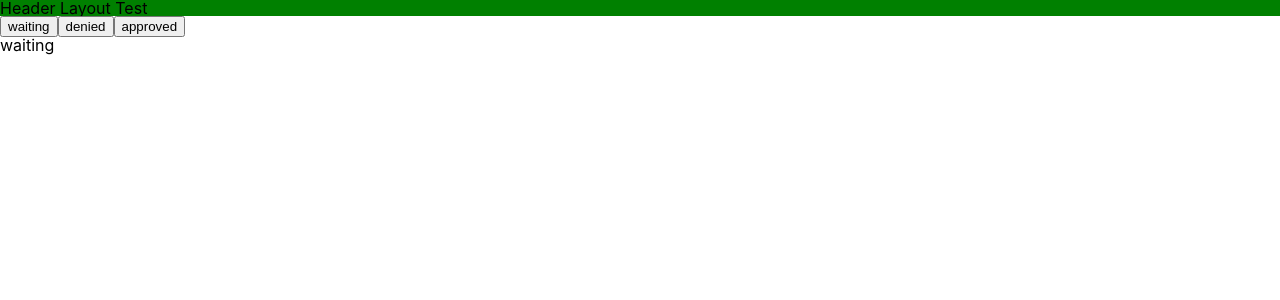
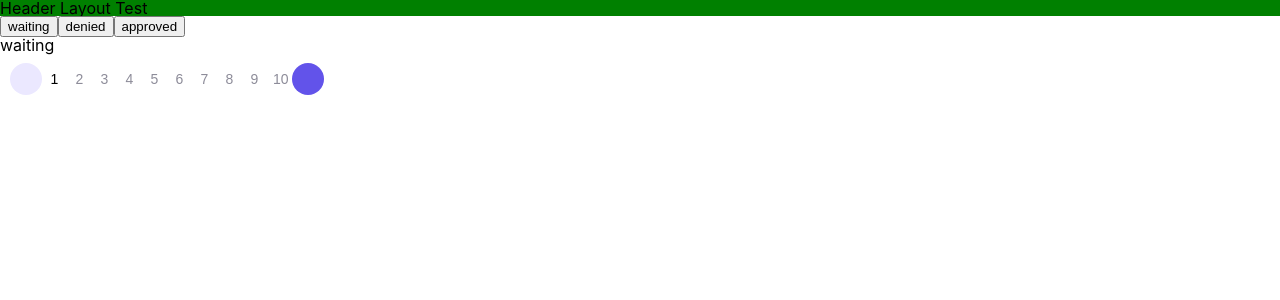
Before and after one commit to StockfolioOfficial/stockcontent-monitor-demo-front, a React (Create React App) app: page /confirm-contents in a window 1280 px wide. Shown: the top 300 px of the page. Built offline with nearby package versions, Linux system fonts and the light colour scheme.

Commit message:
feat pagenation button 추가

```diff
--- /dev/null
+++ b/src/components/atoms/pagenation.tsx
@@ -0,0 +1,95 @@
+import * as React from 'react';
+import { useState, useRef } from 'react';
+import styled, { css } from 'styled-components';
+
+export interface PagenationProps
+  extends React.ButtonHTMLAttributes<HTMLButtonElement> {}
+
+const PagenationBtn = styled.button<PagenationProps>`
+  width: 32px;
+  height: 32px;
+  border: 0; /* globalStyle로 (reset이나 normalize에 있을 듯) */
+  border-radius: 100%;
+  background-color: ${({ theme }) => theme.colors.purple};
+
+  :hover {
+    box-shadow: 1px 1px 2px rgba(0, 0, 0, 0.2);
+    cursor: pointer; /* globalStyle로 (reset이나 normalize에 있을 듯) */
+  }
+
+  :disabled {
+    background-color: ${({ theme }) => theme.colors.violet};
+  }
+`;
+
+const PagenationNumber = styled.button<PagenationProps>`
+  ${({ theme }) => css`
+    width: 25px;
+    border: none;
+    background-color: ${theme.colors.white};
+    color: ${theme.colors.gray2};
+    font-size: ${theme.fonts.size.s};
+    font-weight: ${theme.fonts.weight.light};
+    line-height: ${theme.fonts.lineHeight.s};
+
+    :hover {
+      background-color: ${theme.colors.gray1};
+      cursor: pointer; /* globalStyle로 (reset이나 normalize에 있을 듯) */
+    }
+  `}
+`;
+
+export default function Pagenation(props: PagenationProps): JSX.Element {
+  const pageLimit = 0;
+  const pageOffsetLength = 0;
+  const [pageNumber, setPageNumber] = useState<number[]>([
+    1, 2, 3, 4, 5, 6, 7, 8, 9, 10,
+  ]);
+
+  const offset = useRef(1);
+
+  const [currentPage, setCurrentPage] = useState<number>(1);
+
+  const goNextPage = (): void => {
+    offset.current += 1;
+    setPageNumber(() => pageNumber.map(number => number + 10));
+    setCurrentPage(pageNumber[0] + 10);
+  };
+
+  const goPrevPage = (): void => {
+    offset.current -= 1;
+    setPageNumber(() => pageNumber.map(number => number - 10));
+    setCurrentPage(pageNumber[pageNumber.length - 1] - 10);
+  };
+
+  return (
+    <div style={{ display: 'flex', margin: '10px' }}>
+      <PagenationBtn onClick={goPrevPage} disabled={offset.current === 1} />
+      {pageNumber.map(number => {
+        if (currentPage === number)
+          return (
+            <PagenationNumber
+              key={number}
+              {...props}
+              style={{ color: 'black' }}
+            >
+              {number}
+            </PagenationNumber>
+          );
+
+        return (
+          <PagenationNumber
+            onClick={() => {
+              console.log('number 클릭');
+              setCurrentPage(number);
+            }}
+            key={number}
+          >
+            {number}
+          </PagenationNumber>
+        );
+      })}
+      <PagenationBtn onClick={goNextPage} disabled={offset.current === 3} />
+    </div>
+  );
+}
--- a/src/pages/ConfirmContents/index.tsx
+++ b/src/pages/ConfirmContents/index.tsx
@@ -3,6 +3,7 @@ import useConfirmContentsParams, {
   ConfirmContentsType,
 } from '../../hooks/pathParams/useConfirmContentsParams';
 import HStackLayout from '../../components/atoms/layouts/HStackLayout';
+import Pagenation from '../../components/atoms/pagenation';
 
 export default function ConfirmContentsPage() {
   const { type, setType } = useConfirmContentsParams();
@@ -23,6 +24,7 @@ export default function ConfirmContentsPage() {
     <VStackLayout>
       <HStackLayout>{test.map(renderTypeButton)}</HStackLayout>
       <h1>{type}</h1>
+      <Pagenation />
     </VStackLayout>
   );
 }
```
